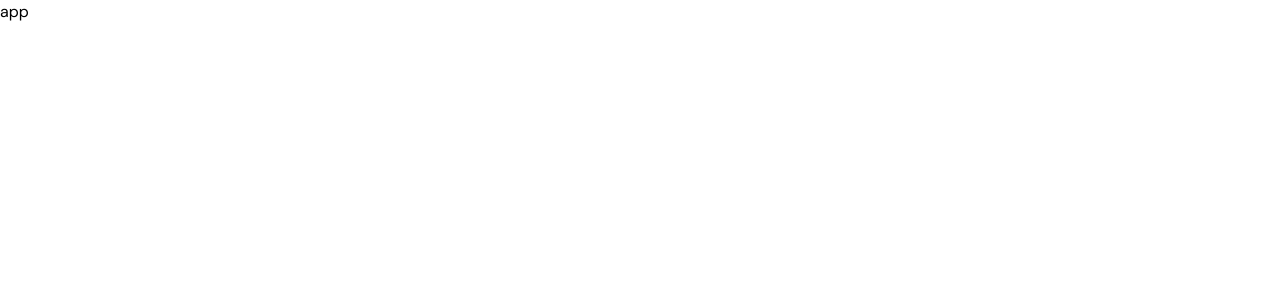
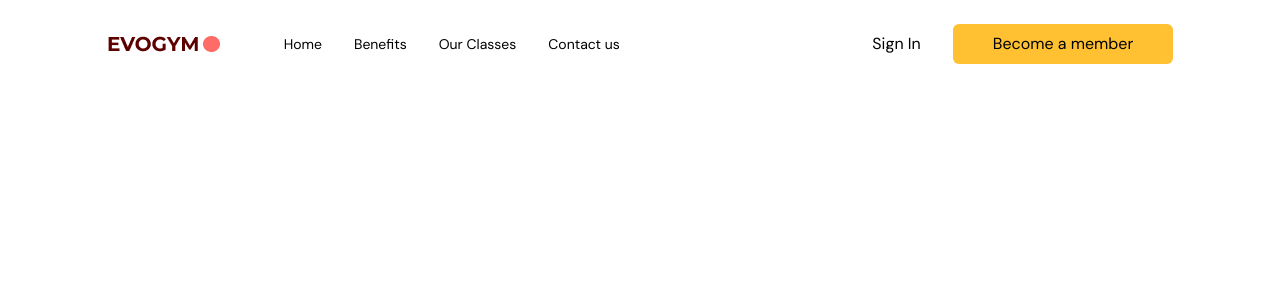
Before and after one commit to karen-baltazar/web_dev_practice, a React (Vite) app in the folder fitness-app/: page / in a window 1280 px wide. Shown: the top 300 px of the page. Built offline with nearby package versions, Linux system fonts and the light colour scheme.

Commit message:
[fitness-app] Create and style navbar

```diff
--- a/fitness-app/src/App.tsx
+++ b/fitness-app/src/App.tsx
@@ -1,8 +1,33 @@
+import Navbar from "@/scenes/navbar";
+import { useEffect, useState } from "react";
+import { SelectedPage } from "@/shared/type";
+
 function App() {
+  const [selectedPage, setSelectedPage] = useState<SelectedPage>(SelectedPage.Home);
+  const [isTopOfPage, setIsTopOfPage] = useState<boolean>(true);
+
+  useEffect(() => {
+    const handleScroll = () => {
+      if (window.scrollY > 0) {
+        setIsTopOfPage(false);
+      } else {
+        setIsTopOfPage(true);
+        setSelectedPage(SelectedPage.Home);
+      }
+    }
+
+    window.addEventListener("scroll", handleScroll);
+    return () => window.removeEventListener("scroll", handleScroll);
+  }, []);
+
   return (
     <>
       <div className="app bg-gray-20">
-        app
+        <Navbar
+          isTopOfPage={isTopOfPage}
+          selectedPage={selectedPage}
+          setSelectedPage={setSelectedPage}
+        />
       </div>
     </>
   )
--- /dev/null
+++ b/fitness-app/src/hooks/useMediaQuery.ts
@@ -0,0 +1,19 @@
+import { useState, useEffect } from "react";
+
+const useMediaQuery = (query: string) => {
+  const [matches, setMatches] = useState(false);
+
+  useEffect(() => {
+    const media = window.matchMedia(query);
+    if (media.matches !== matches) {
+      setMatches(media.matches);
+    }
+    const listener = () => setMatches(media.matches);
+    window.addEventListener("resize", listener);
+    return () => window.removeEventListener("resize", listener);
+  }, [matches, query]);
+
+  return matches;
+};
+
+export default useMediaQuery;
--- /dev/null
+++ b/fitness-app/src/scenes/navbar/Link.tsx
@@ -0,0 +1,21 @@
+import { SelectedPage } from "@/shared/type";
+import AnchorLink from "react-anchor-link-smooth-scroll";
+
+type Props = {
+    page: string;
+    selectedPage: SelectedPage;
+    setSelectedPage: (value: SelectedPage) => void;
+}
+
+const Link = ({page, selectedPage, setSelectedPage}: Props) => {
+    const lowerCasePage = page.toLowerCase().replace(/ /g, "") as SelectedPage;
+    return (
+        <>
+            <AnchorLink className={`${selectedPage === lowerCasePage ? "text-primary-500": ""} transition duration-500 hover:text-primary-300`} href={`#${lowerCasePage}`} onClick={() => setSelectedPage(lowerCasePage)}>
+                {page}
+            </AnchorLink>
+        </>
+    )
+}
+
+export default Link;
--- /dev/null
+++ b/fitness-app/src/scenes/navbar/index.tsx
@@ -0,0 +1,77 @@
+import { useEffect, useState } from "react";
+import Link from "./Link";
+import { Bars3Icon, XMarkIcon } from "@heroicons/react/24/solid";
+import Logo from "@/assets/Logo.png";
+import { SelectedPage } from "@/shared/type";
+import useMediaQuery from "@/hooks/useMediaQuery";
+import ActionButton from "@/shared/ActionButton";
+
+type Props = {
+    isTopOfPage: boolean;
+    selectedPage: SelectedPage;
+    setSelectedPage: (value: SelectedPage) => void;
+}
+
+const Navbar = ({isTopOfPage, selectedPage, setSelectedPage}: Props) => {
+    const flexBetween = "flex justify-between items-center";
+    const [isMenuToggled, setIsMenuToggled] = useState<boolean>(false);
+    const isAboveMediumScreens = useMediaQuery("(min-width: 1060px)");
+    const navbarBackground = isTopOfPage ? "bg-transparent" : "bg-primary-100 drop-shadow";
+
+    return (
+        <>
+            <nav>
+                <div className={`${navbarBackground} ${flexBetween} fixed top-0 z-30 w-full py-6`}>
+                    <div className={`${flexBetween} mx-auto w-5/6`}>
+                        <div className={`${flexBetween} w-full gap-16`}>
+                            {/* LEFT SIDE */}
+                            <img alt="logo" src={Logo} />
+
+                            {/* RIGHT SIDE */}
+                            {isAboveMediumScreens ? (
+                                <div className={`${flexBetween} w-full`}>
+                                    <div className={`${flexBetween} gap-8 text-sm`}>
+                                        <Link page="Home" selectedPage={selectedPage} setSelectedPage={setSelectedPage} />
+                                        <Link page="Benefits" selectedPage={selectedPage} setSelectedPage={setSelectedPage}/>
+                                        <Link page="Our Classes" selectedPage={selectedPage} setSelectedPage={setSelectedPage} />
+                                        <Link page="Contact us" selectedPage={selectedPage} setSelectedPage={setSelectedPage} />
+                                    </div>
+                                    <div className={`${flexBetween} gap-8`}>
+                                        <p>Sign In</p>
+                                        <ActionButton setSelectedPage={setSelectedPage}>Become a member</ActionButton>
+                                    </div>
+                                </div>): (
+                                    <button
+                                        className="rounded-full bg-secondary-500 p-2"
+                                        onClick={() => setIsMenuToggled(!isMenuToggled)}>
+                                            <Bars3Icon className="h-6 text-white" />
+                                    </button>
+                            )}
+                        </div>
+                    </div>
+                </div>
+                {/* MOBILE MENU */}
+                {!isAboveMediumScreens && isMenuToggled && (
+                    <div className="fixed right-0 bottom-0 z-40 h-full w-[300px] bg-primary-100 drop-shadow-xl">
+                        {/* CLOSE BUTTON */}
+                        <div className="flex justify-end p-12">
+                            <button onClick={() => setIsMenuToggled(!isMenuToggled)}>
+                                <XMarkIcon className="h-6 w-6 text-gray-400" />
+                            </button>
+                        </div>
+
+                        {/* MENU ITEMS */}
+                        <div className="ml-[33%] flex flex-col gap-10 text-2xl">
+                            <Link page="Home" selectedPage={selectedPage} setSelectedPage={setSelectedPage} />
+                            <Link page="Benefits" selectedPage={selectedPage} setSelectedPage={setSelectedPage}/>
+                            <Link page="Our Classes" selectedPage={selectedPage} setSelectedPage={setSelectedPage} />
+                            <Link page="Contact us" selectedPage={selectedPage} setSelectedPage={setSelectedPage} />
+                        </div>
+                    </div>
+                )}
+            </nav>
+        </>
+    )
+}
+
+export default Navbar;
--- /dev/null
+++ b/fitness-app/src/shared/ActionButton.tsx
@@ -0,0 +1,23 @@
+import AnchorLink from "react-anchor-link-smooth-scroll"
+import { SelectedPage } from "./type";
+
+type Props = {
+    children: React.ReactNode;
+    setSelectedPage: (value: SelectedPage) => void;
+}
+
+const ActionButton = ({children, setSelectedPage}: Props) => {
+  return (
+    <>
+        <AnchorLink
+            className="rounded-md bg-secondary-500 px-10 py-2 hover:bg-primary-300 hover:text-white"
+            onClick={() => setSelectedPage(SelectedPage.ContactUs)}
+            href={`#${SelectedPage.ContactUs}`}
+        >
+            {children}
+        </AnchorLink>
+    </>
+  )
+}
+
+export default ActionButton;
--- /dev/null
+++ b/fitness-app/src/shared/type.ts
@@ -0,0 +1,6 @@
+export enum SelectedPage {
+    Home = "home",
+    Benefits = "benefits",
+    OurClasses = "ourclasses",
+    ContactUs = "contactus",
+}
--- a/fitness-app/tailwind.config.cjs
+++ b/fitness-app/tailwind.config.cjs
@@ -15,9 +15,9 @@ module.exports = {
                 "secondary-400": "#FFCD58",
                 "secondary-500": "#FFC132",
             },
-            backgroundImage: (theme) => ({
-                "gradient-yellowred": "linear-gradient(90deg, #FF616A 0%, #FFC837 100%)",
-                "mobile-home": "url('./assets/HomePageGraphic.png')",
+            backgroundImage: theme => ({
+                'gradient-yellowred': "linear-gradient(90deg, #FF616A 0%, #FFC837 100%)",
+                'mobile-home': "url('./assets/HomePageGraphic.png')",
             }),
             fontFamily: {
                 dmsans: ["DM Sans", "sans-serif"],
--- a/fitness-app/vite.config.ts
+++ b/fitness-app/vite.config.ts
@@ -7,7 +7,7 @@ import path from 'path'
 export default defineConfig({
   plugins: [react()],
   resolve: {
-    alias: [{find: '@', replacement: path.resolve(__dirname, '/src')}]
+    alias: [{find: '@', replacement: path.resolve(__dirname, 'src')}]
   },
   css: {
     postcss: {
```
